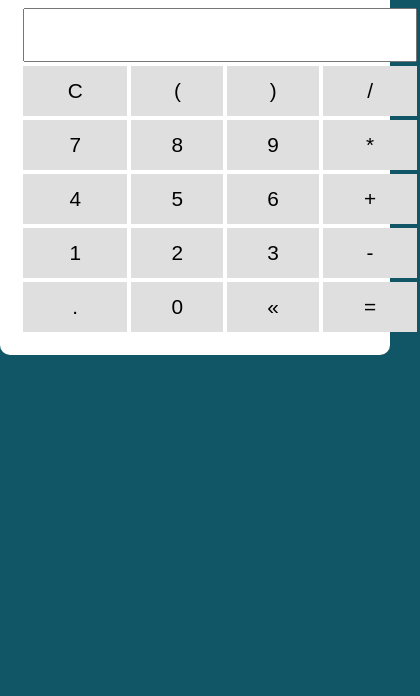
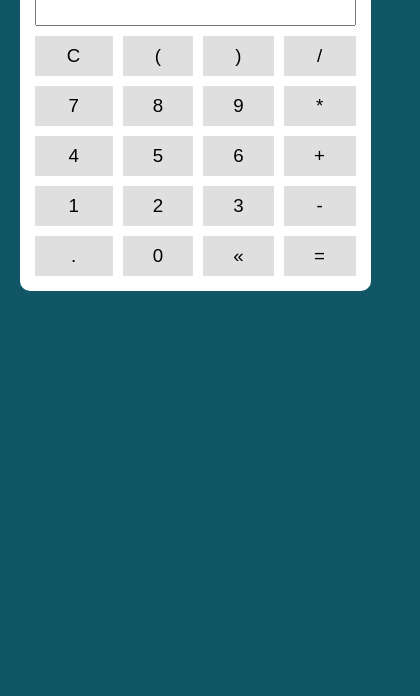
Before and after one commit to willianhenri/Js-udemy, a plain HTML site: page aula76-calculadora/index.html in a window 390 px wide. Shown: the part 148-844 px from the top of the page, 420 px wide, since content can reach past the window. Drawn offline with nearby package versions, Linux system fonts and the light colour scheme.

Commit message:
feat: responsividade

```diff
--- a/aula76-calculadora/assets/css/style.css
+++ b/aula76-calculadora/assets/css/style.css
@@ -1,4 +1,5 @@
 @import url('https://fonts.googleapis.com/css?family=Open+Sans:400,700&display=swap');
+
 :root {
   --primary-color: rgb(17, 86, 102);
   --primary-color-darker: rgb(9, 48, 56);
@@ -13,7 +14,7 @@ body {
   margin: 0;
   padding: 0;
   background: var(--primary-color);
-  font-family: 'Open sans', sans-serif;
+  font-family: 'Open Sans', sans-serif;
   font-size: 1.3em;
   line-height: 1.5em;
 }
@@ -24,6 +25,7 @@ body {
   background: #fff;
   padding: 20px;
   border-radius: 10px;
+  width: 100%;
 }
 
 form input, form label, form button {
@@ -58,13 +60,18 @@ form button:hover {
 }
 
 .calculadora {
-  width: 400px;
+  width: 100%;
+  max-width: 400px;
+  margin: 0 auto;
+  border-collapse: collapse;
 }
 
 #display {
   font-size: 2em;
   width: 100%;
   text-align: right;
+  padding: 10px;
+  box-sizing: border-box;
 }
 
 .btn {
@@ -74,8 +81,42 @@ form button:hover {
   border: none;
   background-color: #dfdfdf;
   cursor: pointer;
+  box-sizing: border-box;
 }
 
 .btn:hover {
   background-color: #d9d9d9;
 }
+
+.calculadora td {
+  padding: 5px;
+}
+
+@media screen and (max-width: 500px) {
+  .container {
+    width: 90%;
+    margin: 20px auto;
+    padding: 10px;
+  }
+
+  form input {
+    font-size: 20px;
+    height: 40px;
+  }
+
+  form button {
+    font-size: 16px;
+    height: 40px;
+    margin-top: 20px;
+  }
+
+  #display {
+    font-size: 1.5em;
+    padding: 8px;
+  }
+
+  .btn {
+    height: 40px;
+    font-size: 0.9em;
+  }
+}
```
